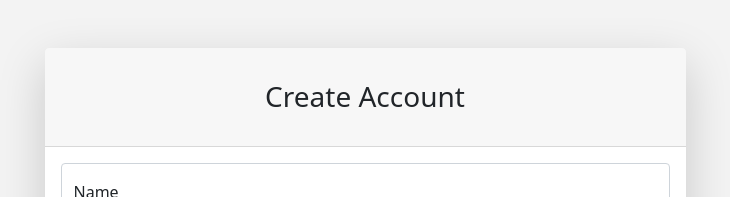
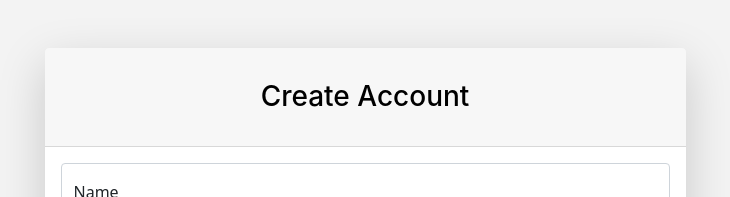
Before and after one commit to rohit108180/AICTE, a React (Create React App) app in the folder client/: page /Register in a window 1280 px wide. Shown: the top 197 px of the page, without its empty margins (275-1005 px from the left). Built offline with nearby package versions, Linux system fonts and the light colour scheme.

Commit message:
Login/Signup CSS started

```diff
--- a/client/src/Login Signup/Login.js
+++ b/client/src/Login Signup/Login.js
@@ -1,72 +1,106 @@
-import React, { useEffect, useState } from 'react';
-import {Link} from "react-router-dom"
+import React, { useEffect, useState } from "react";
+import { Link } from "react-router-dom";
 import { useNavigate } from "react-router-dom";
-import axios from 'axios';
-import useAuth from '../MyHooks/useAuth';
+import axios from "axios";
+import useAuth from "../MyHooks/useAuth";
+import "./login.css";
 function Login() {
   const { setLogin } = useAuth();
   axios.defaults.withCredentials = true;
-    const[Email,setEmail]=useState('')
-    const[Password,setPassword]=useState('')
-
+  const [Email, setEmail] = useState("");
+  const [Password, setPassword] = useState("");
 
   useEffect(() => {
-        const token = localStorage.getItem('token');
+    const token = localStorage.getItem("token");
     if (token === "Logged IN") {
       setLogin(true);
       navigate("/Dashboard", { replace: true });
     }
+  }, []);
+
+  const navigate = useNavigate();
+  const handleSubmit = async (e) => {
+    e.preventDefault();
+    try {
+      const response = await axios.post("http://localhost:4000/user/login", {
+        Email,
+        Password,
+      });
+      setEmail("");
+      setPassword("");
+      const data = response.data;
+      if (data == "Logged in") {
+        setLogin(true);
+        localStorage.setItem("token", "Logged IN");
+        navigate("/Dashboard", { replace: true });
+      } else {
+        alert("Invalid Cedentials");
       }
-    , [])
-
-    const navigate = useNavigate()
-    const handleSubmit=async (e) =>{
-        e.preventDefault();
-        try{
-        const response = await axios.post("http://localhost:4000/user/login",{Email,Password})
-        setEmail('')
-        setPassword('')
-        const data = response.data
-        if(data=="Logged in"){
-            setLogin(true)
-            localStorage.setItem('token' , "Logged IN");
-            navigate("/Dashboard", { replace: true });
+    } catch (errr) {
+      alert(errr);
     }
-        else{
-            alert("Invalid Cedentials")
-        }
-    }catch(errr){
-        alert(errr)
-    }
-
-    }
+  };
   return (
     <div className="container">
       <div className="row justify-content-center">
         <div className="col-lg-5">
           <div className="card shadow-lg border-0 rounded-lg mt-5">
-                <div className="card-header"><h3 className="text-center font-weight-light my-4">Login</h3></div>
+            <div className="card-header">
+              <h3 className="text-center font-weight-light my-4">Login</h3>
+            </div>
             <div className="card-body">
               <form onSubmit={handleSubmit}>
                 <div className="form-floating mb-3">
-                            <input className="form-control" id="inputEmail" value={Email} type="email" placeholder="name@example.com" onChange={(e)=>setEmail(e.target.value)}/>
-                            <label htmlFor="Email"className="form-label">Email address</label>
+                  <input
+                    className="form-control"
+                    id="inputEmail"
+                    value={Email}
+                    type="email"
+                    placeholder="name@example.com"
+                    onChange={(e) => setEmail(e.target.value)}
+                  />
+                  <label htmlFor="Email" className="form-label">
+                    Email address
+                  </label>
                 </div>
                 <div className="form-floating mb-3">
-                            <input className="form-control" id="inputPassword" value={Password} type="password" placeholder="Password" onChange={(e)=>setPassword(e.target.value)}/>
-                            <label htmlFor="Password"className="form-label">Password</label>
+                  <input
+                    className="form-control"
+                    id="inputPassword"
+                    value={Password}
+                    type="password"
+                    placeholder="Password"
+                    onChange={(e) => setPassword(e.target.value)}
+                  />
+                  <label htmlFor="Password" className="form-label">
+                    Password
+                  </label>
                 </div>
                 <div className="form-check mb-3">
-                            <input className="form-check-input" id="inputRememberPassword" type="checkbox" value="" />
-                            <label htmlFor="check" className="form-check-label" for="inputRememberPas1sword">Remember Password</label>
+                  <input
+                    className="form-check-input"
+                    id="inputRememberPassword"
+                    type="checkbox"
+                    value=""
+                  />
+                  <label
+                    htmlFor="check"
+                    className="form-check-label"
+                    for="inputRememberPas1sword"
+                  >
+                    Remember Password
+                  </label>
                 </div>
                 <div className="d-flex align-items-center justify-content-between mt-4 mb-0">
-                            <Link className="small" to="Register">Don't have an account?</Link>
-                            <button type='Submit' className="btn btn-primary" >Login</button>
+                  <Link className="small" to="Register">
+                    Don't have an account?
+                  </Link>
+                  <button type="Submit" className="btn btn-primary">
+                    Login
+                  </button>
                 </div>
               </form>
             </div>
-
           </div>
         </div>
       </div>
--- /dev/null
+++ b/client/src/Login Signup/login.css
@@ -0,0 +1,8 @@
+.card-header {
+  color: #000;
+  font-family: Inter;
+  font-size: 50px;
+  font-style: normal;
+  font-weight: 500;
+  line-height: normal;
+}
```
Lines whose indentation alone changed are shown as unchanged.
